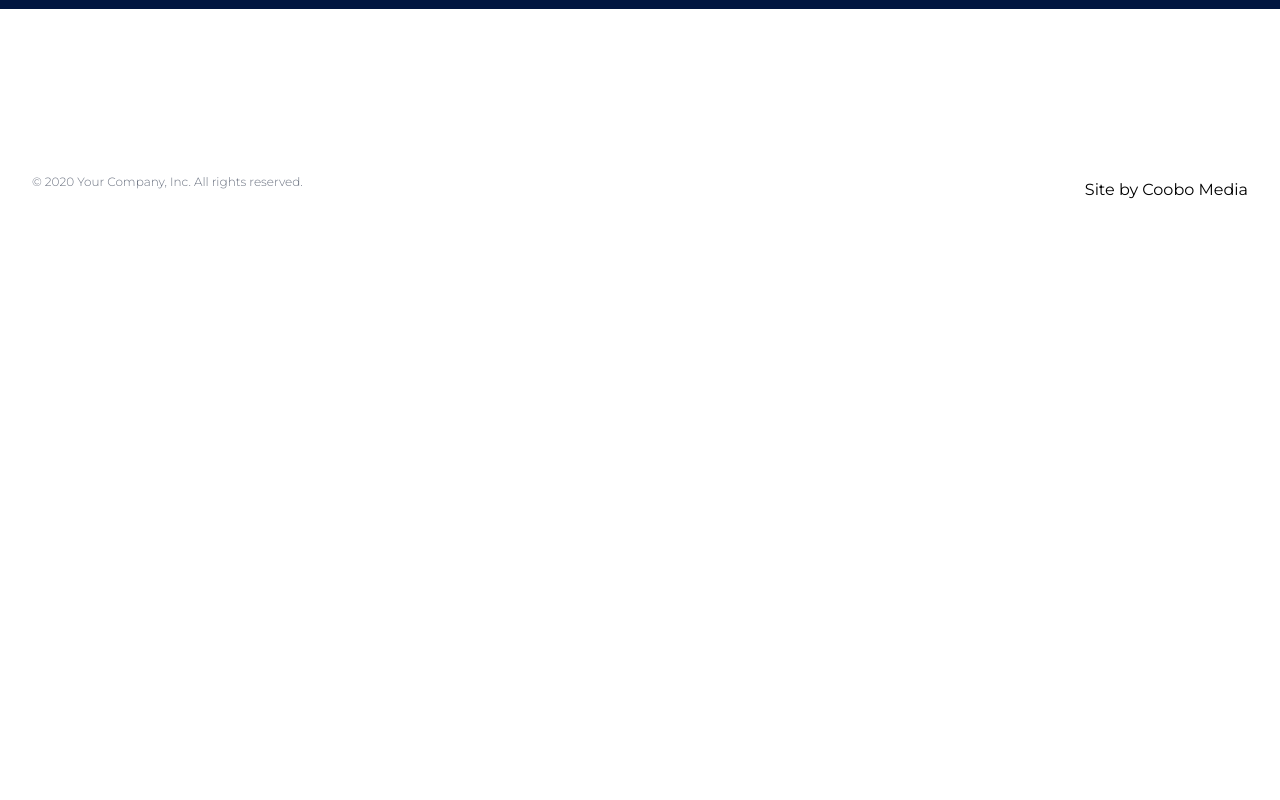
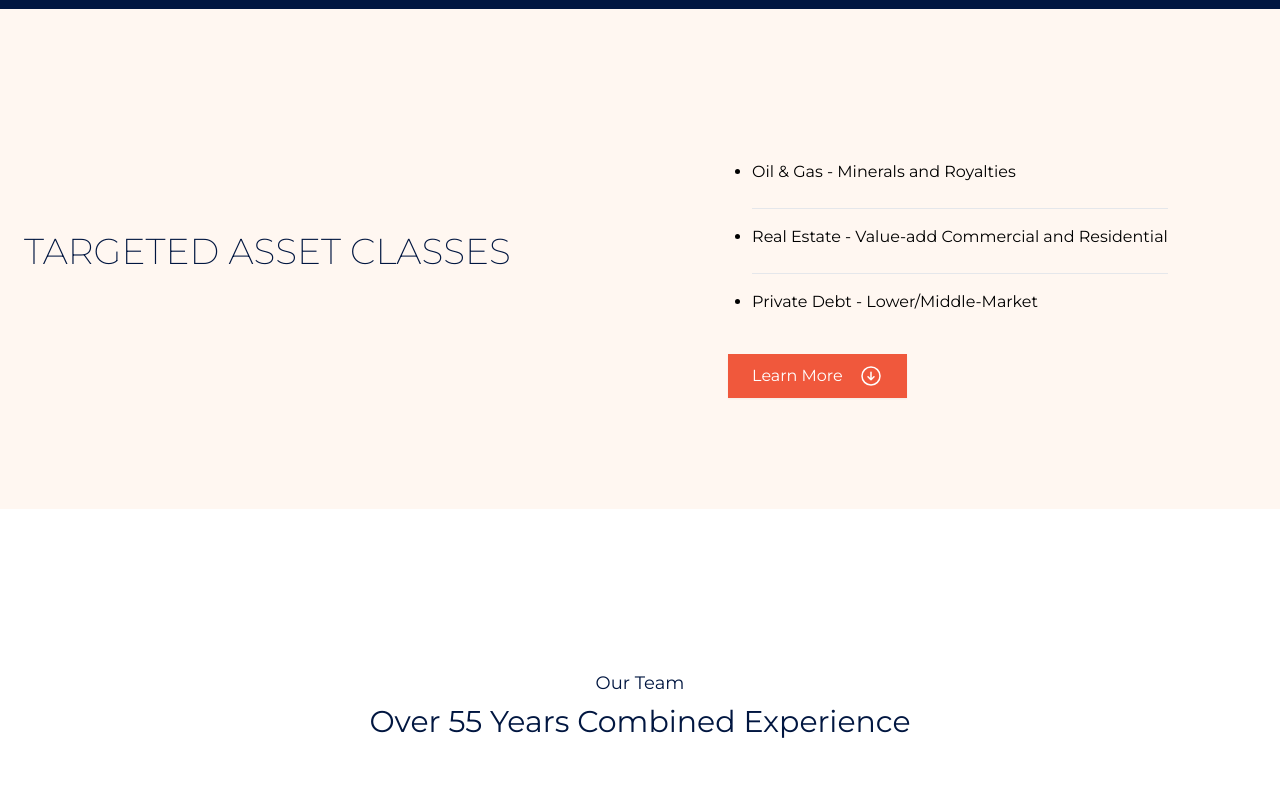
Before and after one commit to coobomedia/magnolia-cap.com, a Next.js app: page / in a window 1280 px wide. Shown: the part 760-1560 px from the top of the page. Before the commit the page ends 1016 px from the top, so only its background shows below. Built offline with nearby package versions, Linux system fonts and the light colour scheme.

Commit message:
Target assets section and Team section header

```diff
--- a/src/app/page.tsx
+++ b/src/app/page.tsx
@@ -1,11 +1,15 @@
 import Hero from "@/components/mag-home-hero"
 import HomeNews from "@/components/mag-home-news"
+import TargetAssetClasses from "@/components/mag-home-targets"
+import Team from "@/components/mag-home-team"
 
 export default function HomePage() {
   return (
     <main className="overflow-x-hidden">
       <Hero />
       <HomeNews />
+      <TargetAssetClasses />
+      <Team />
     </main>
   )
 }
--- a/src/components/mag-home-news.tsx
+++ b/src/components/mag-home-news.tsx
@@ -1,6 +1,6 @@
 export default function HomeNews() {
   return (
-    <section className="mx-auto max-w-7xl bg-secondary relative min-h-[180px] -top-[115px]">
+    <section className="mx-auto max-w-7xl bg-secondary relative min-h-[180px] mt-[-115px]">
       <div className="w-full p-8">
         <h4 className="text-accent">Recent Transactions:</h4>
         <p className="text-white">$50 million Oil & Gas Transaction</p>
--- /dev/null
+++ b/src/components/mag-home-targets.tsx
@@ -0,0 +1,57 @@
+const services = [
+  {
+    id: 1,
+    name: "Oil & Gas - Minerals and Royalties",
+  },
+  {
+    id: 2,
+    name: "Real Estate - Value-add Commercial and Residential",
+  },
+  {
+    id: 3,
+    name: "Private Debt - Lower/Middle-Market",
+  },
+]
+
+export default function TargetAssetClasses() {
+  return (
+    <section className="relative  overflow-hidden bg-primary min-h-[500px] flex justify-center">
+      <div className="mx-auto w-full max-w-7xl px-6 py-10 flex flex-col md:flex-row lg:flex-wrap justify-center">
+        <div className="w-full lg:w-1/2 flex items-center ">
+          <h2>Targeted asset classes</h2>
+        </div>
+        <div className="w-full lg:w-1/2 flex flex-col items-center lg:justify-center">
+          <div>
+            <ul role="list" className="divide-y divide-gray-200">
+              {services.map((service) => (
+                <li key={service.id} className="py-4">
+                  {service.name}
+                </li>
+              ))}
+            </ul>
+            <button
+              type="button"
+              className=" bg-accent px-6 py-2.5 flex font-normal text-white shadow-sm hover:bg-secondary focus-visible:outline focus-visible:outline-2 focus-visible:outline-offset-2 focus-visible:outline-indigo-600"
+            >
+              <span>Learn More</span>
+              <svg
+                xmlns="http://www.w3.org/2000/svg"
+                fill="none"
+                viewBox="0 0 24 24"
+                strokeWidth={1.5}
+                stroke="currentColor"
+                className="w-6 h-6 ml-4"
+              >
+                <path
+                  strokeLinecap="round"
+                  strokeLinejoin="round"
+                  d="M9 12.75l3 3m0 0l3-3m-3 3v-7.5M21 12a9 9 0 11-18 0 9 9 0 0118 0z"
+                />
+              </svg>
+            </button>
+          </div>
+        </div>
+      </div>
+    </section>
+  )
+}
--- /dev/null
+++ b/src/components/mag-home-team.tsx
@@ -0,0 +1,15 @@
+export default function Team() {
+  return (
+    <section className="relative overflow-hidden">
+      <div className="w-full mx-auto max-w-7xl px-6 sm:mt-40 lg:px-8">
+        <div className="px-6 lg:px-8">
+          <div className="mx-auto max-w-2xl text-center ">
+            <h6 className="mb-[-25px]">Our Team</h6>
+            <h3>Over 55 Years Combined Experience</h3>
+          </div>
+        </div>
+      </div>
+      <div className="mx-auto mt-32 max-w-7xl px-6 sm:mt-40 lg:px-8"></div>
+    </section>
+  )
+}
--- a/src/styles/globals.css
+++ b/src/styles/globals.css
@@ -77,11 +77,11 @@
   }
 
   body h1 {
-    @apply text-5xl font-extralight;
+    @apply text-5xl font-extralight uppercase;
   }
 
   body h2 {
-    @apply text-4xl;
+    @apply text-4xl font-extralight uppercase;
   }
 
   body h3 {
```
